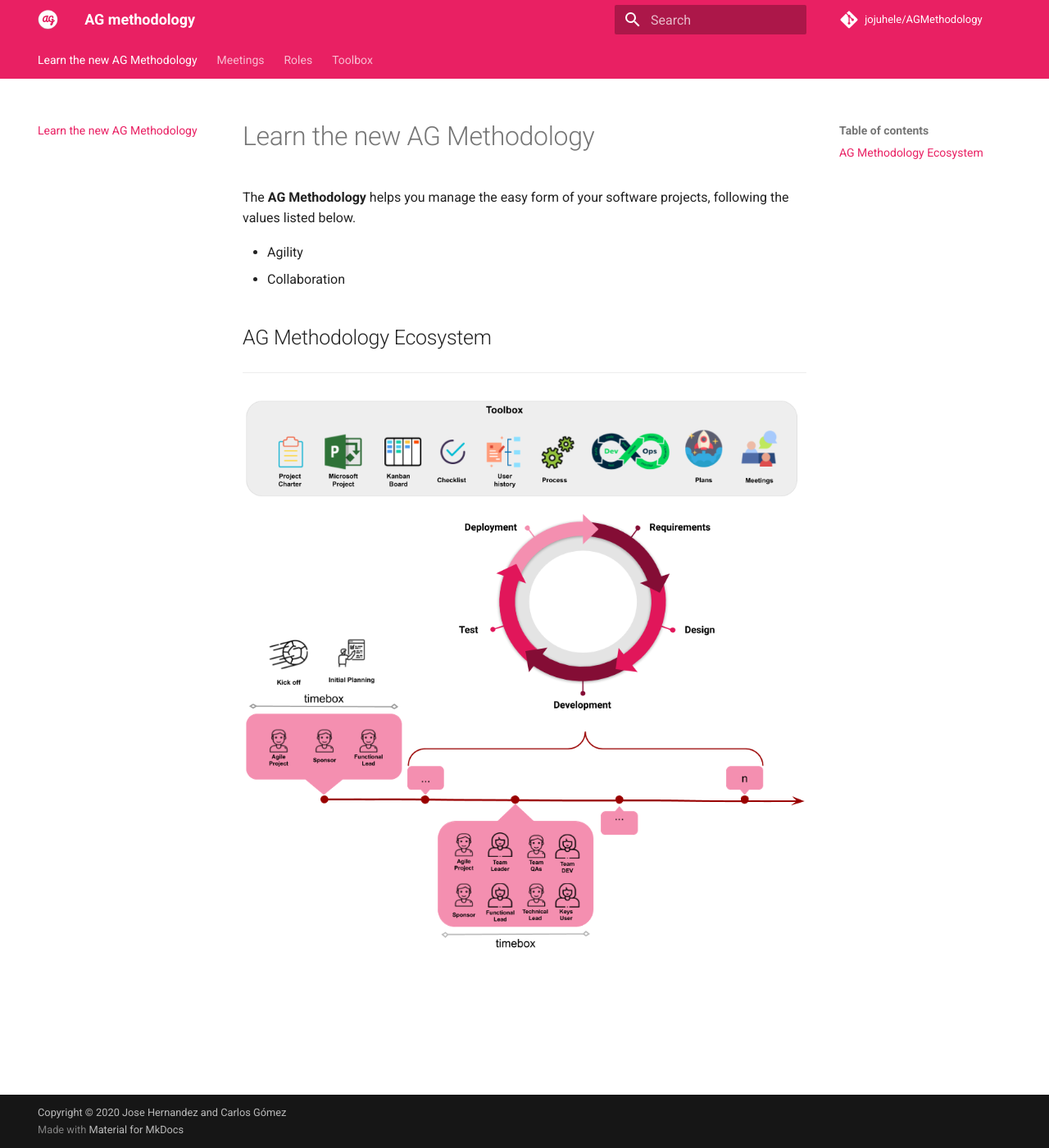
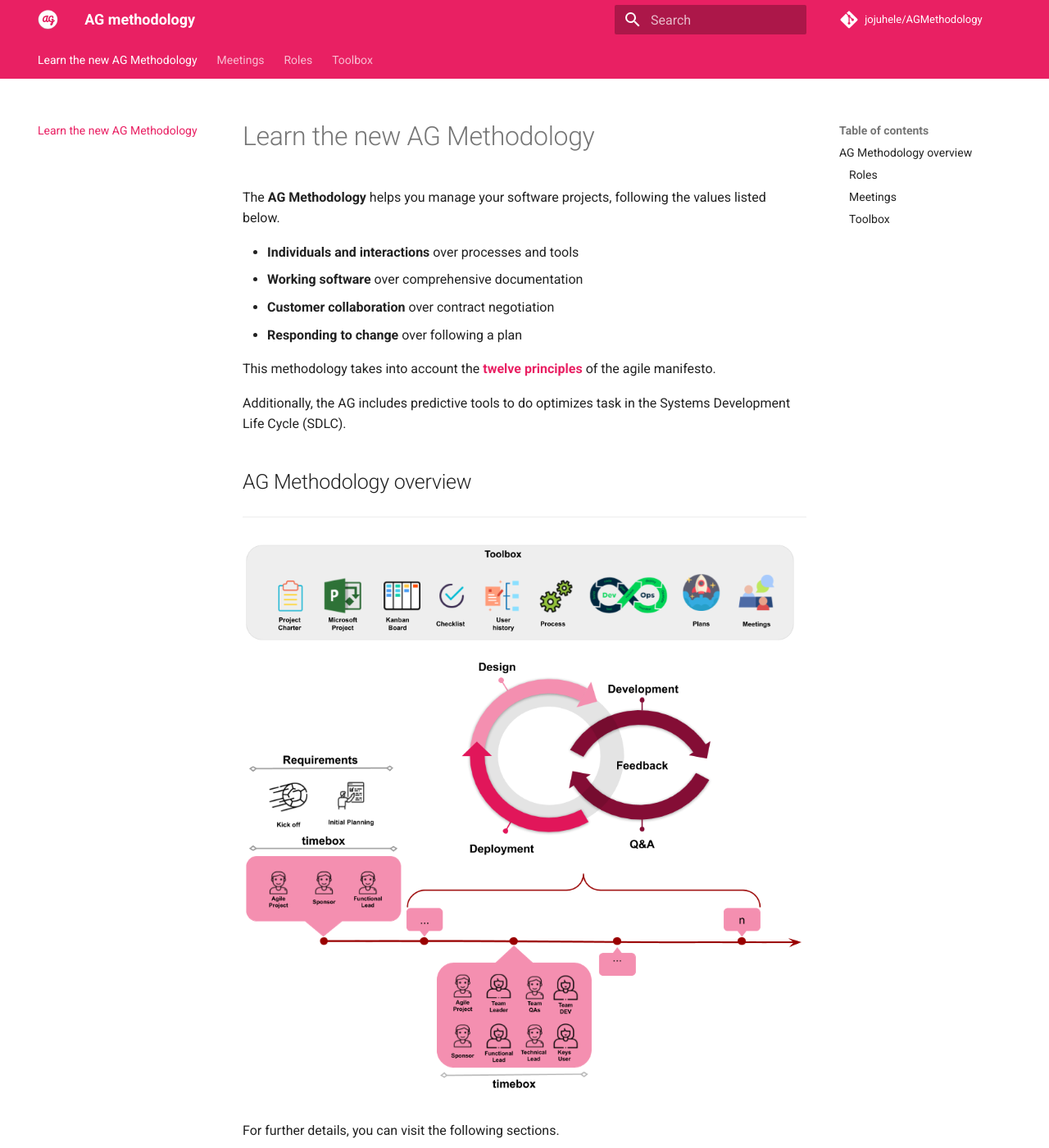
Before and after one commit to jojuhele/AGMethodology, an MkDocs documentation site: the page built from docs/index.md, in a window 1280 px wide and 1400 px high. Shown: the whole window at 82% size. Built offline with MkDocs 1.6.1 and Material for MkDocs 9.7.7, drawn with Linux system fonts in a browser that asks for light colours; comment, search, counter and statistics services are not loaded.

Commit message:
add update main pages

```diff
--- a/docs/index.md
+++ b/docs/index.md
@@ -1,11 +1,23 @@
 # Learn the new AG Methodology
 
-The **AG Methodology** helps you manage the easy form of your software projects, following the values listed below.
+The **AG Methodology** helps you manage your software projects, following the values listed below.
 
-* Agility
-* Collaboration
+* **Individuals and interactions** over processes and tools
+* **Working software** over comprehensive documentation
+* **Customer collaboration** over contract negotiation
+* **Responding to change** over following a plan
+
+This methodology takes into account the [**twelve principles**](https://www.projectmanagement.com/wikis/295395/Agile-Manifesto-Values-and-Principles) of the agile manifesto.
+
+Additionally, the AG includes predictive tools to do optimizes task in the Systems Development Life Cycle (SDLC).
 
 
-## AG Methodology Ecosystem
+## AG Methodology overview
 ***
 ![image](img/ecosystem_methodology.png)
+
+For further details, you can visit the following sections.
+
+* ### [**Roles**](roles/roles.md)
+* ### [**Meetings**](meetings/meetings.md)
+* ### [**Toolbox**](toolbox/toolbox.md)
```
Also changed, not shown: docs/roles/roles.md (+22 -0 lines), docs/img/ecosystem_methodology.png.
